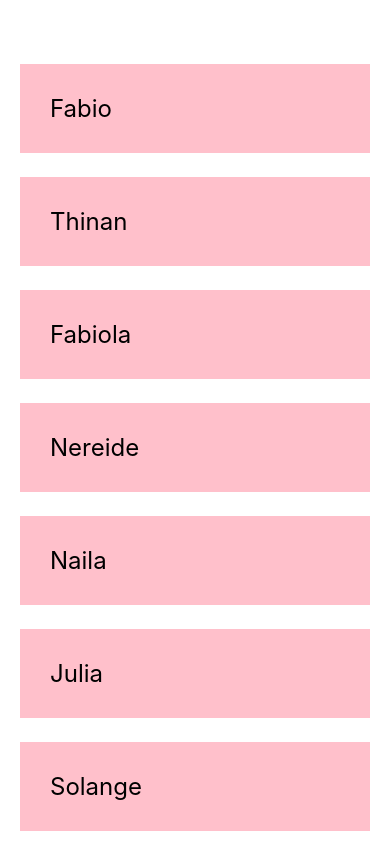
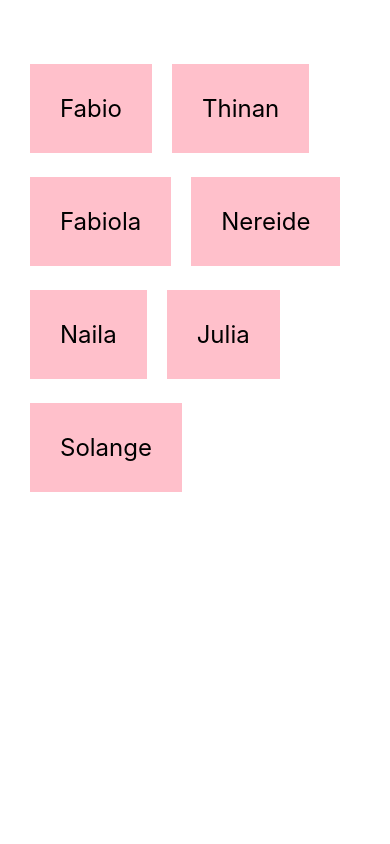
Before and after one commit to devfabiorm/react-native-basics-todoApp, a React Native app: screen / in a window 390 px wide. Built offline with nearby package versions, Linux system fonts and the light colour scheme.

Commit message:
Using TouchableOpacity component

```diff
--- a/App.js
+++ b/App.js
@@ -1,5 +1,5 @@
 import React, { useState } from 'react';
-import { StyleSheet, Text, View, FlatList } from 'react-native';
+import { StyleSheet, Text, View, FlatList, TouchableOpacity, ProgressViewIOSComponent } from 'react-native';
 
 export default function App() {
 
@@ -11,16 +11,26 @@ export default function App() {
     { name: 'Naila', id: '5'},
     { name: 'Julia', id: '6'},
     { name: 'Solange', id: '7'}
-  ])
+  ]);
+
+  const pressHandler = id => {
+    console.log(id);
+    setPeople(prevPeople => {
+      return prevPeople.filter(person => person.id != id)
+    })
+  }
 
   return (
     <View style={styles.container}>
 
     <FlatList
+      numColumns={2}
       keyExtractor={item => item.id}
       data={people}
       renderItem={({ item }) => (
-        <Text style={styles.item}>{item.name}</Text>
+        <TouchableOpacity onPress={() => pressHandler(item.id)}>
+          <Text style={styles.item}>{item.name}</Text>
+        </TouchableOpacity>
       )}
     />
 
@@ -53,6 +63,7 @@ const styles = StyleSheet.create({
     marginTop: 24,
     padding: 30,
     backgroundColor: 'pink',
-    fontSize: 24
+    fontSize: 24,
+    marginHorizontal: 10
   }
 });
```
